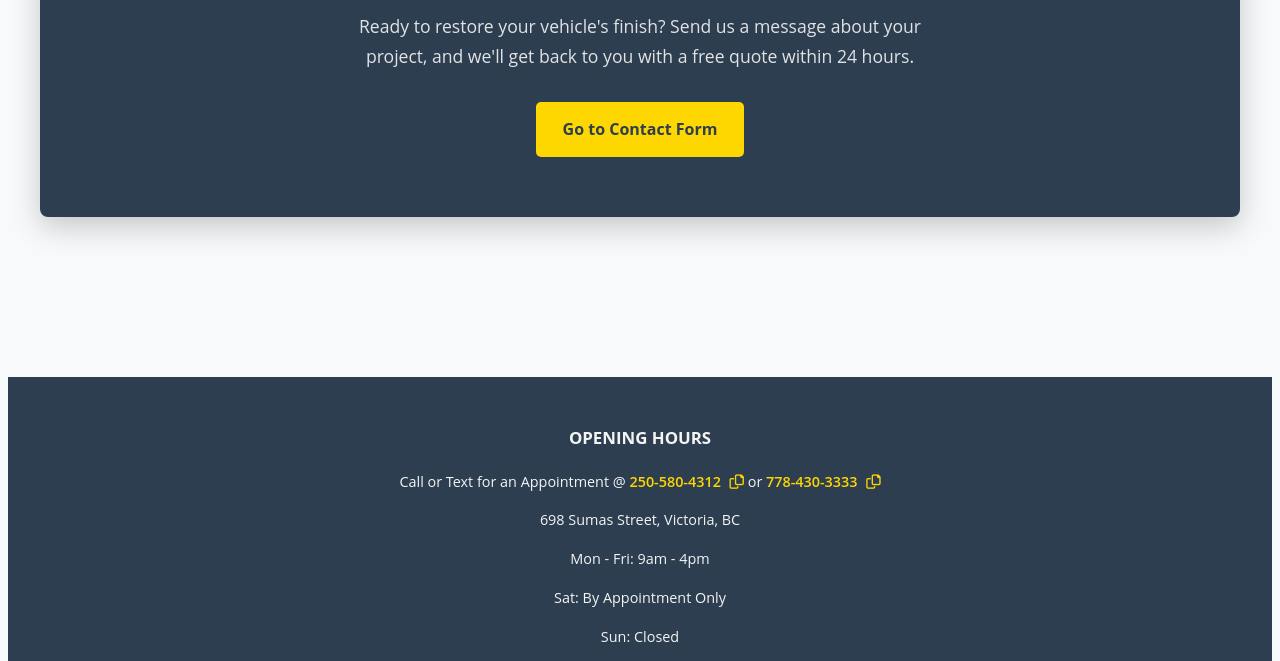
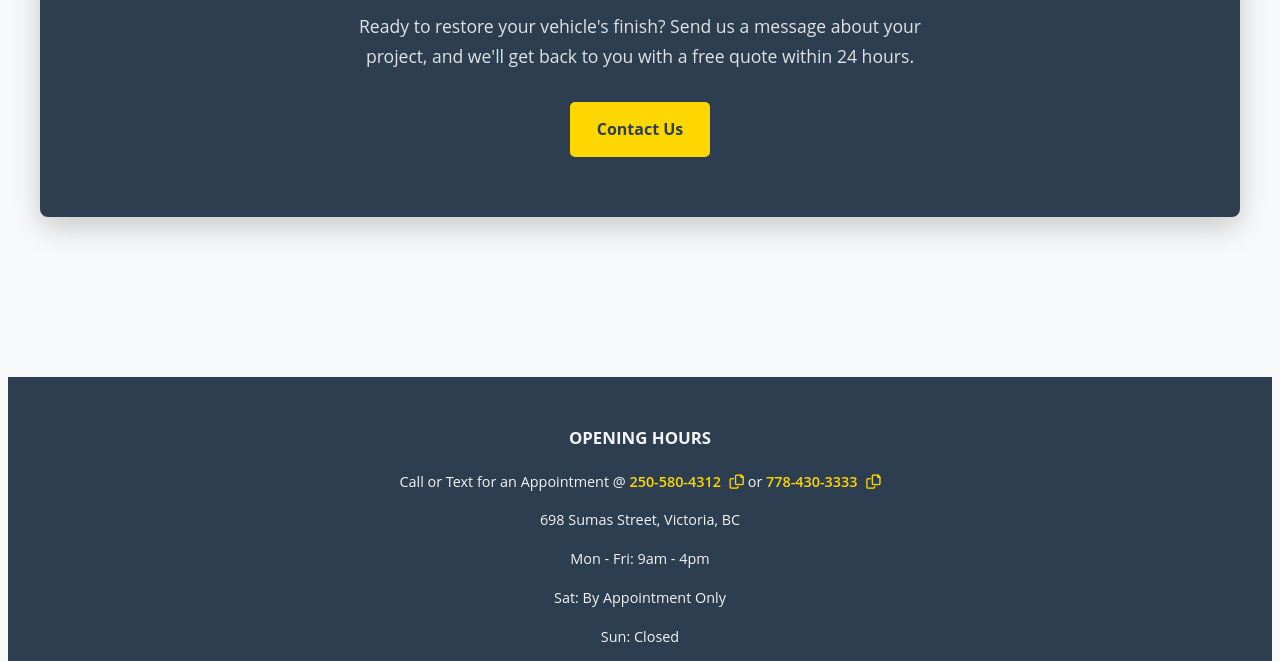
Before and after one commit to alex-rwe9y7f/YJI, a website: page interior-customization.html in a window 1280 px wide. Shown: the part 1276-1937 px from the top of the page. Drawn offline with nearby package versions, Linux system fonts and the light colour scheme.

Commit message:
improve button labels

```diff
--- a/interior-customization.html
+++ b/interior-customization.html
@@ -85,7 +85,7 @@
             <div class="cta-section">
                 <h2>Get Your Free Quote</h2>
                 <p>Ready to restore your vehicle's finish? Send us a message about your project, and we'll get back to you with a free quote within 24 hours.</p>
-                <a href="index.html#contact" class="btn btn-primary">Go to Contact Form</a>
+                <a href="index.html#contact" class="btn btn-primary">Contact Us</a>
             </div>
         </div>
     </section>
```
Also changed, not shown: sprayAbout.html (+1 -1 lines).
